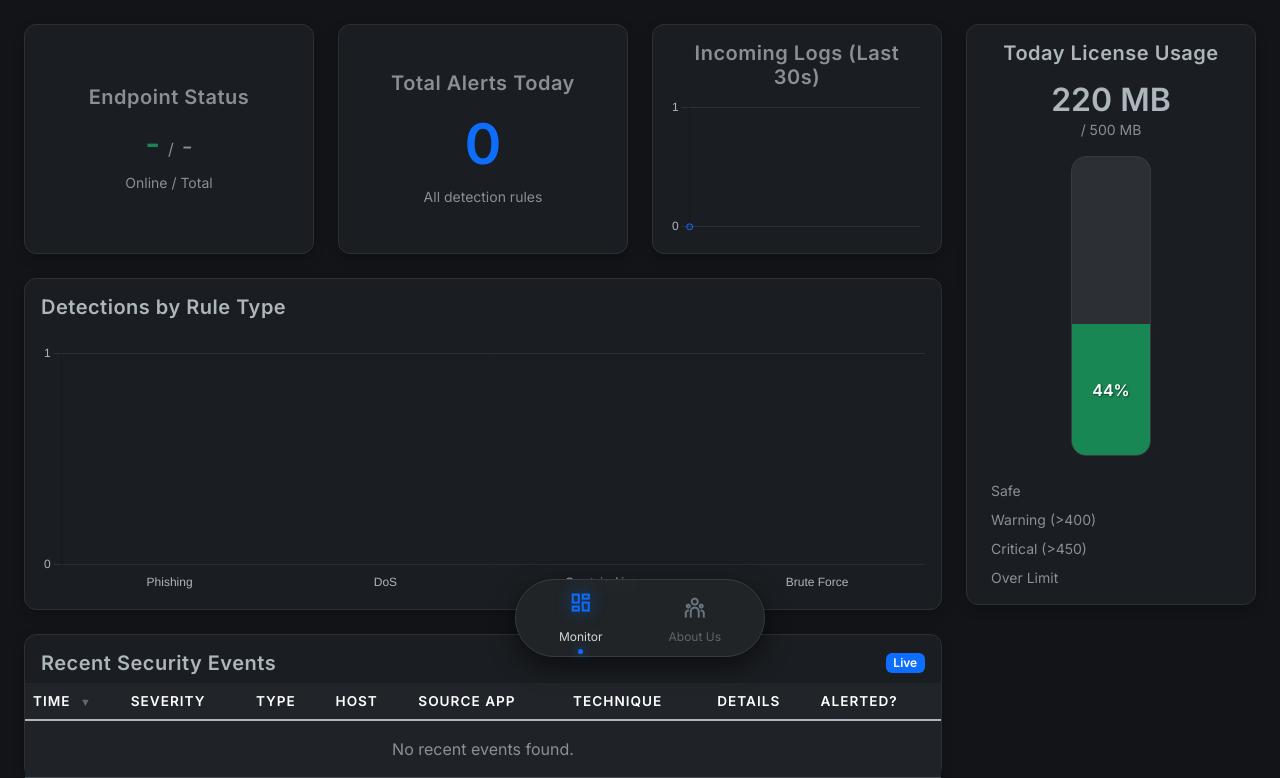
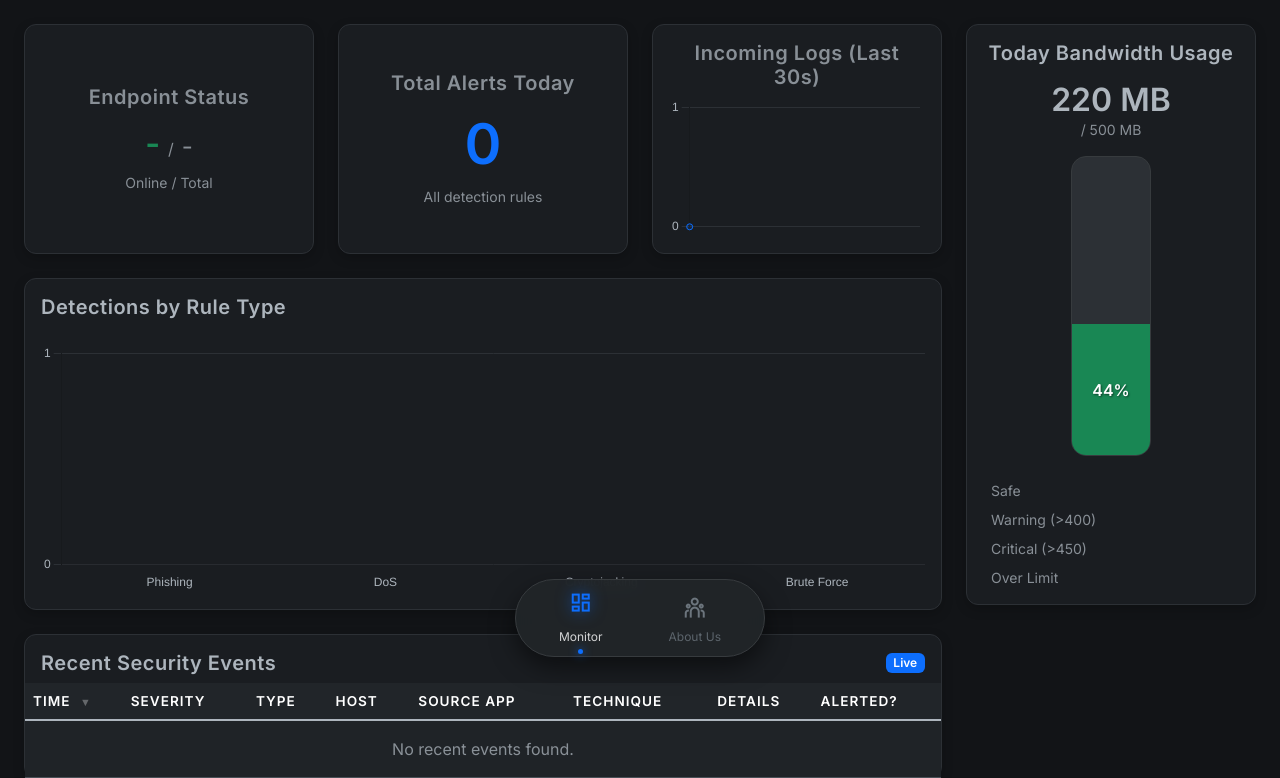
Before and after one commit to Suphatt130/SeniorProject, a Flask app: page / in a window 1280 px wide. Shown: the part 113-891 px from the top of the page. Run offline with Flask 3, Linux system fonts and the light colour scheme; data that the repository does not hold is empty.

Commit message:
add README.txt kub bro

```diff
--- a/SeniorCode/web/templates/index.html
+++ b/SeniorCode/web/templates/index.html
@@ -126,7 +126,7 @@
             <aside class="col-lg-3">
                 <div class="card card-custom mb-4 sticky-top" style="top: 20px; z-index: 1;">
                     <div class="card-body d-flex flex-column align-items-center">
-                        <h5 class="card-title mb-3">Today License Usage</h5>
+                        <h5 class="card-title mb-3">Today Bandwidth Usage</h5>
                         <div class="text-center mb-3">
                             <span id="license-used-text" class="fw-bold h2 mb-0">0 MB</span>
                             <div class="text-muted small">/ 500 MB</div>
```
Also changed, not shown: README.txt (added).
